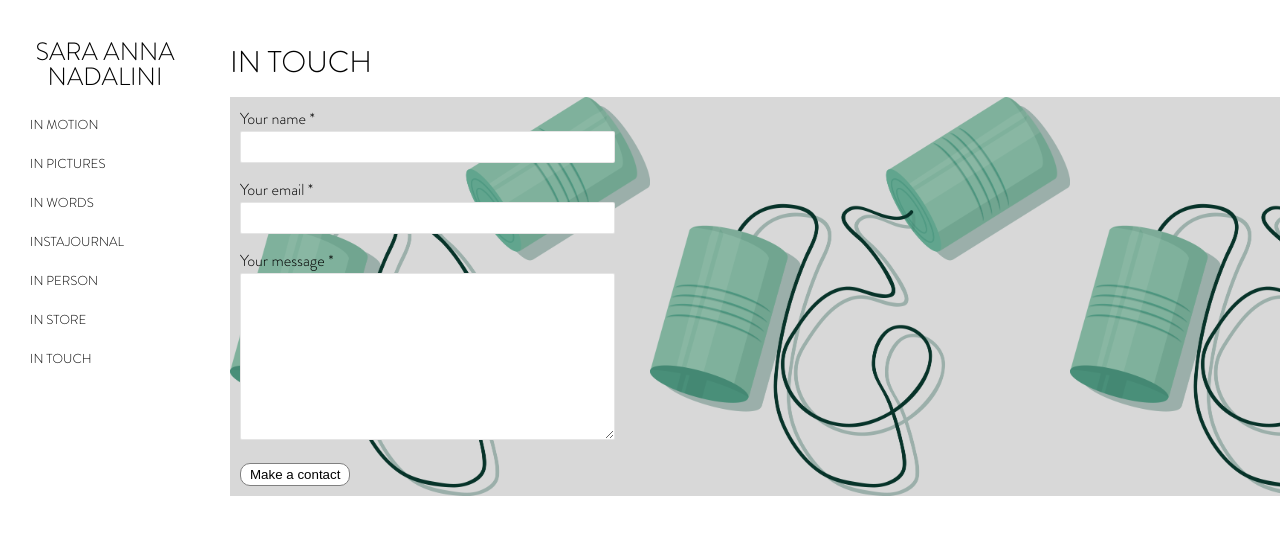
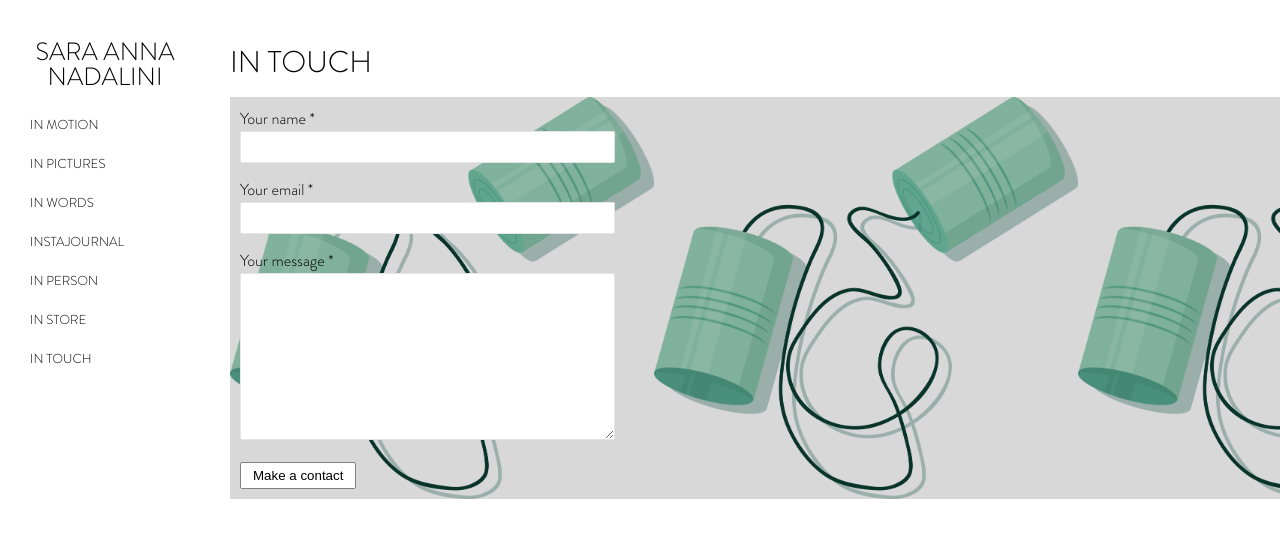
Before and after one commit to morphalex90/saraannanadalini, a Next.js app: page /in-touch in a window 1280 px wide. Shown: the top 538 px of the page. Built offline with nearby package versions, Linux system fonts and the light colour scheme; no server answers.

Commit message:
fix button style, make links in hover grey

```diff
--- a/src/css/_general.scss
+++ b/src/css/_general.scss
@@ -52,7 +52,7 @@ a {
     transition: all 0.4s;
 
     &:hover {
-        color: #ff1493;
+        color: grey;
     }
 }
 
@@ -145,11 +145,12 @@ h2 {
 }
 
 .button {
-    border-radius: 10px;
+    border-radius: 2px;
     background-color: white;
     border: 1px solid grey;
-    padding: 3px 9px;
+    padding: 5px 12px;
     text-decoration: none;
+    cursor: pointer;
 
     &.--twitter {
         background-color: #1d9bf0;
```
